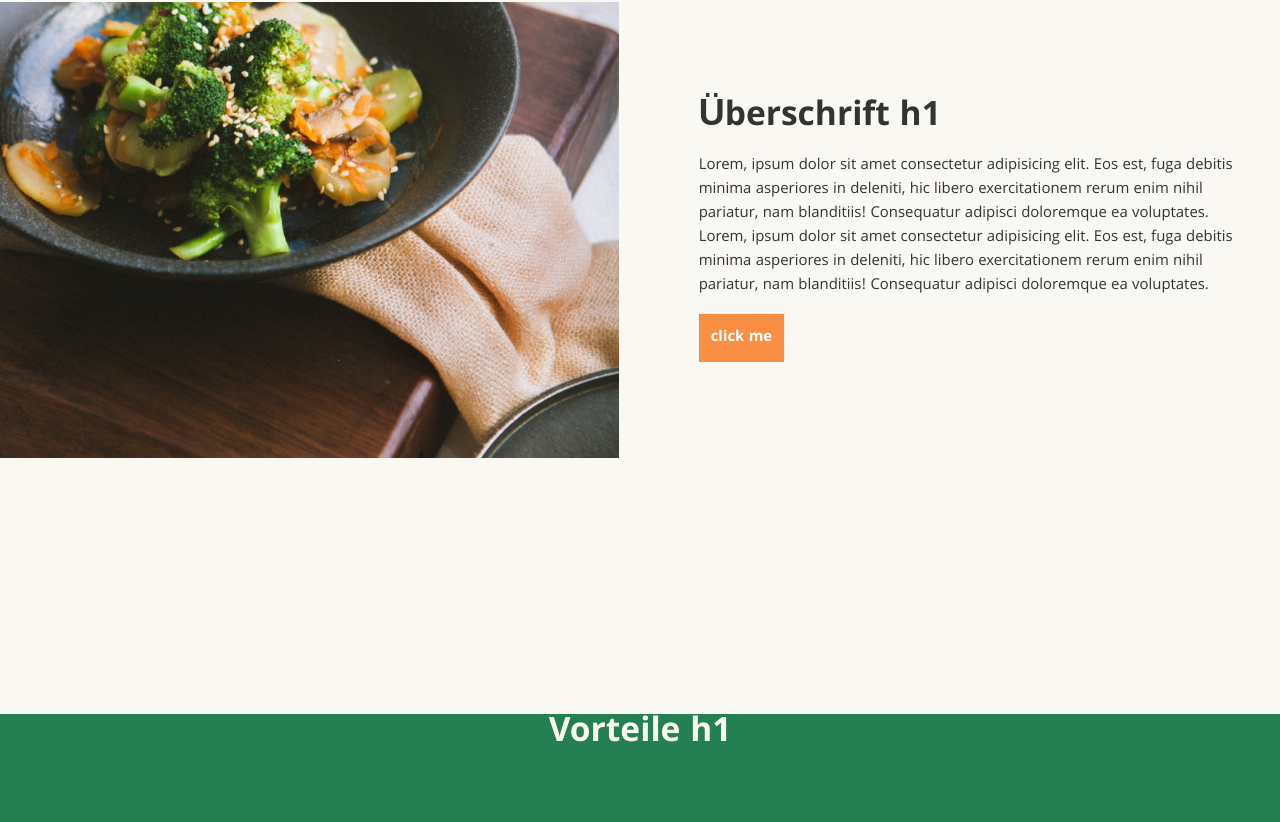
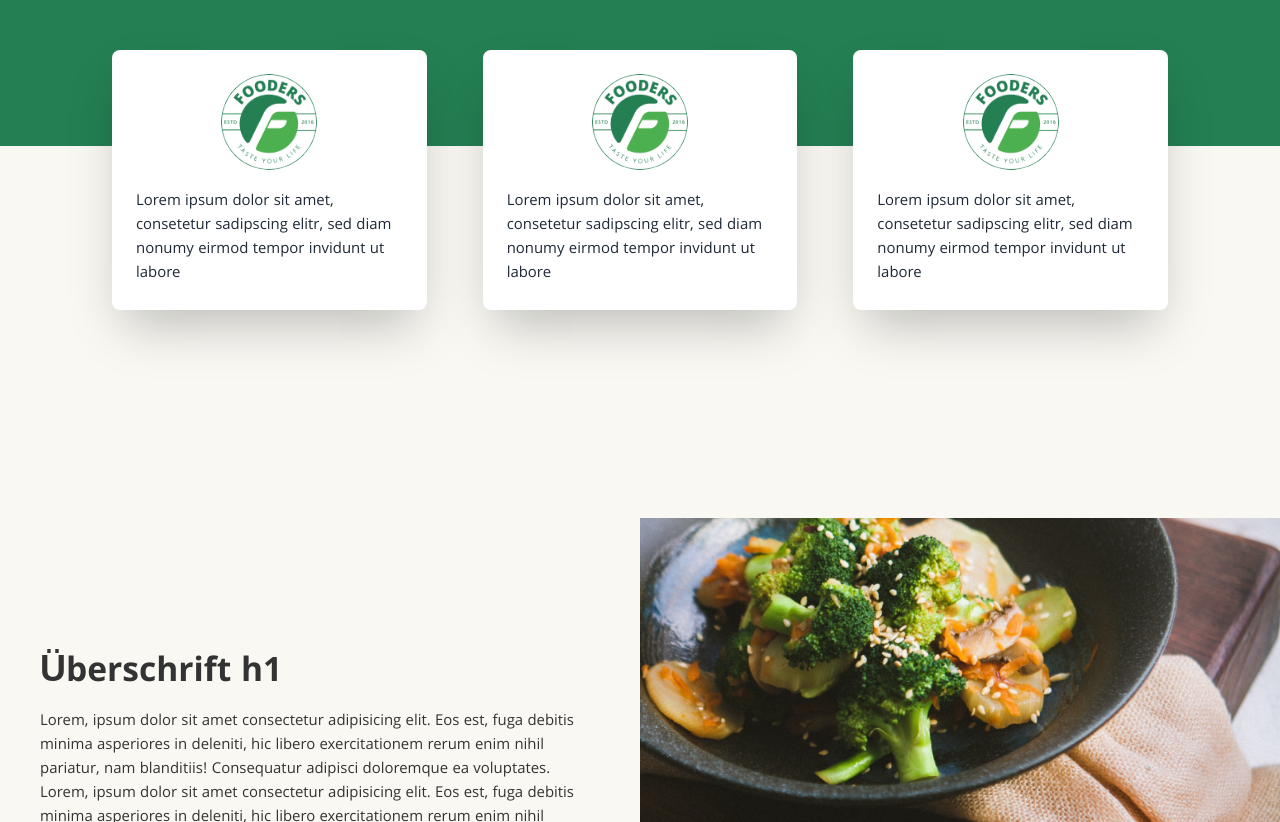
Before and after one commit to escgmbh/Fooders_Holding, a Vue app: page / in a window 1280 px wide. Shown: the part 1218-2040 px from the top of the page. Built offline with nearby package versions, Linux system fonts and the light colour scheme.

Commit message:
UeberschriftReverse component created and margin adjusted
Signed-off-by: amrizjantan <manager@edgedept.com>

```diff
--- a/src/components/Index/Ueberschrift.vue
+++ b/src/components/Index/UeberschriftReverse.vue
@@ -1,10 +1,7 @@
 <script setup></script>
 <template>
-    <div class="py-44">
+    <div class="py-32">
         <div class="md:flex md:flex-row">
-            <div class="w-auto md:w-6/12 mr-10">
-                <img src="@/assets/images/Uebersicht.png" alt="" />
-            </div>
             <div class="w-6/12 flex justify-center items-center px-10">
                 <div class="">
                     <h1 class="text-foodersdark text-4xl font-bold">
@@ -21,14 +18,10 @@
                         rerum enim nihil pariatur, nam blanditiis! Consequatur
                         adipisci doloremque ea voluptates.
                     </p>
-                    <div class="mt-4">
-                        <button
-                            class="bg-foodersorange text-white font-bold p-3 hover:bg-transparent hover:border-2 hover:border-foodersorange hover:text-foodersorange"
-                        >
-                            click me
-                        </button>
-                    </div>
                 </div>
+            </div>
+            <div class="w-auto md:w-6/12">
+                <img src="@/assets/images/Uebersicht.png" alt="" />
             </div>
         </div>
     </div>
--- a/src/pages/index.vue
+++ b/src/pages/index.vue
@@ -3,8 +3,11 @@ import Hero from '@/components/Index/Hero.vue';
 import MarkenUberblickt from '@/components/Index/MarkenUberblick.vue';
 import Ueberschrift from '@/components/Index/Ueberschrift.vue';
 import Vorteile from '@/components/Index/Vorteile.vue';
+import UeberschriftReverse from '@/components/Index/UeberschriftReverse.vue';
 </script>
 
-<template><Hero /><MarkenUberblickt /><Ueberschrift /><Vorteile /></template>
+<template>
+    <Hero /><MarkenUberblickt /><Ueberschrift /><Vorteile /><UeberschriftReverse />
+</template>
 
 <style></style>
```
